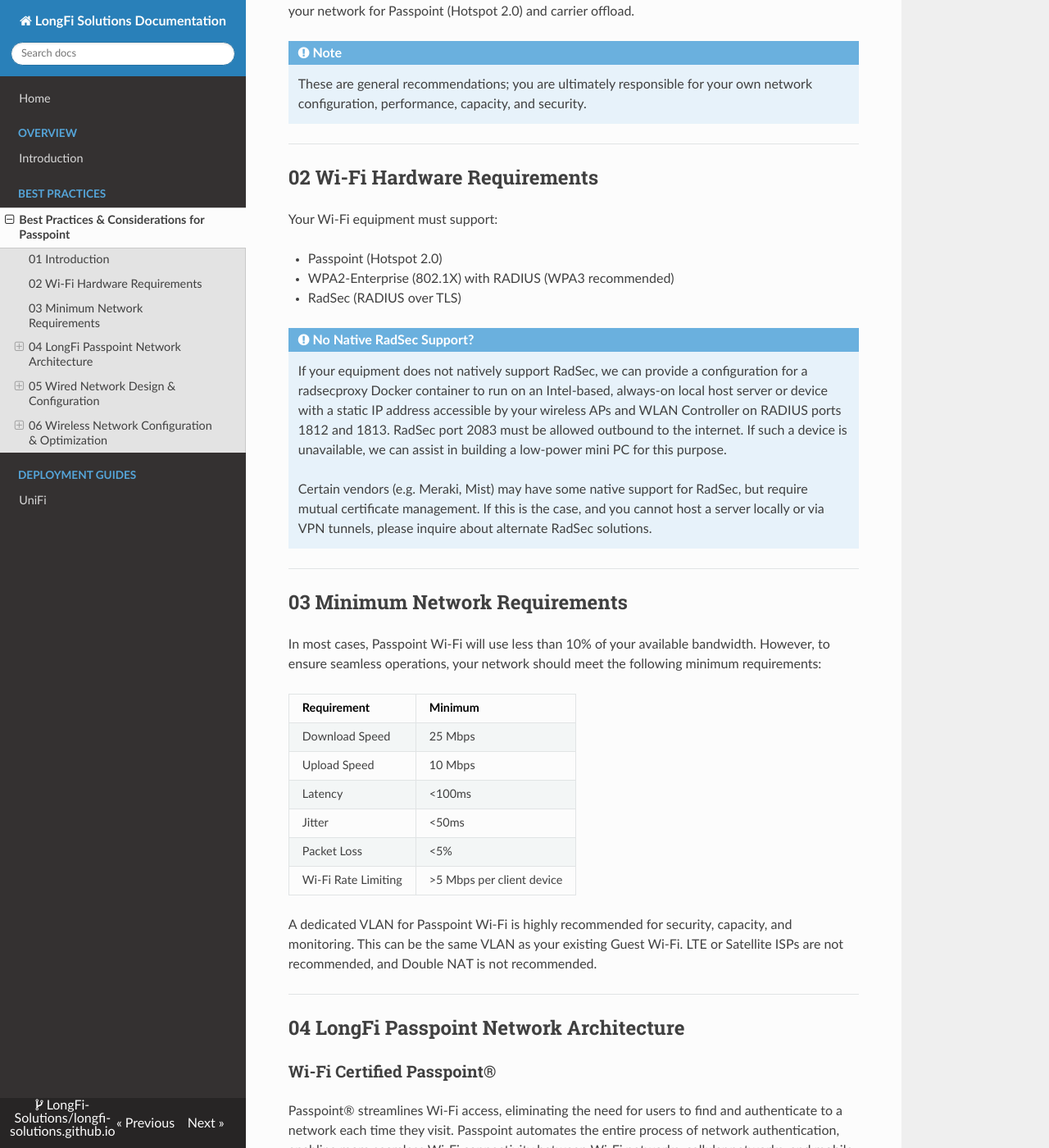
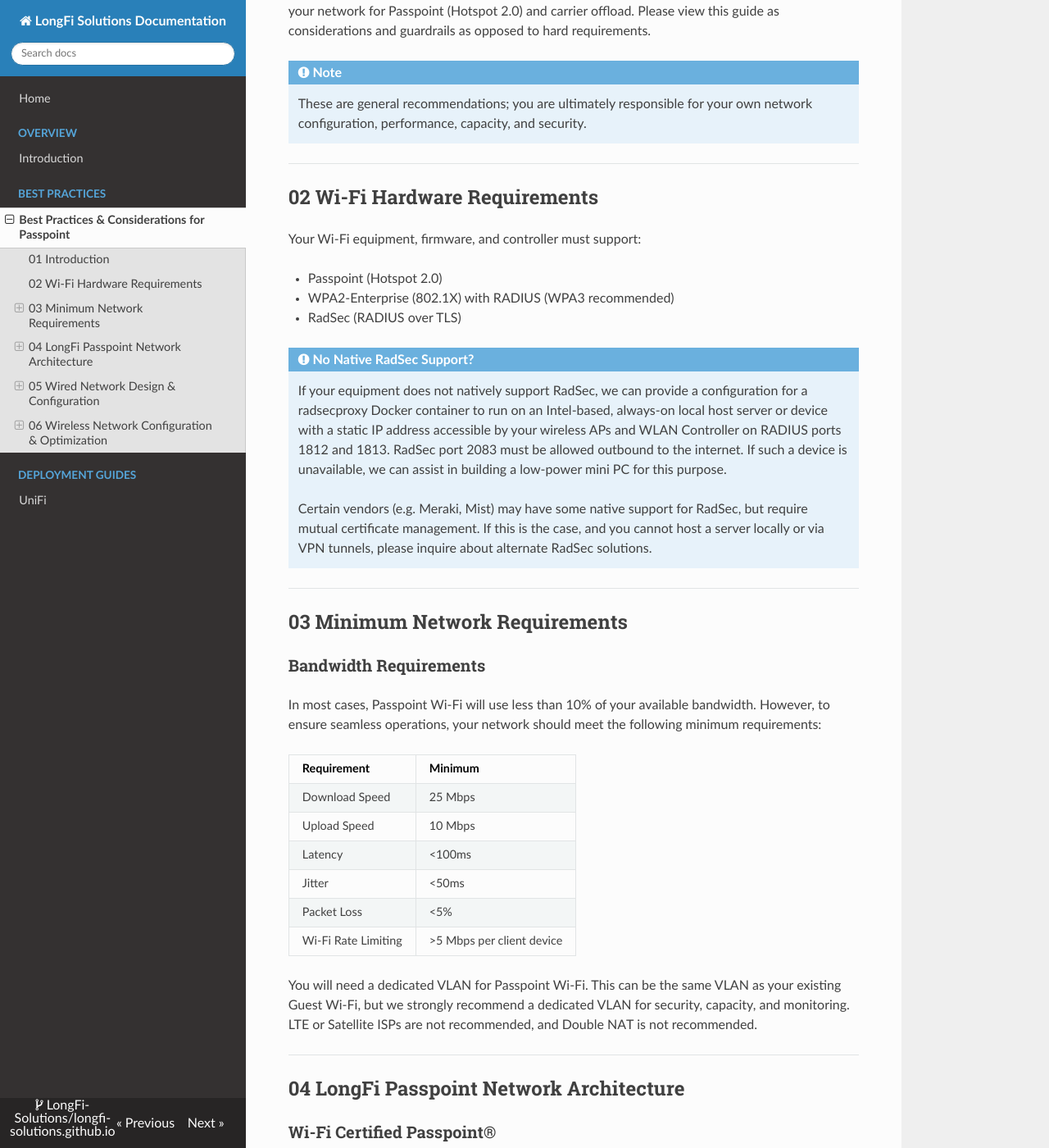
Before and after one commit to LongFi-Solutions/longfi-solutions.github.io, an MkDocs documentation site: the page built from docs/best-practices/index.md, in a window 1280 px wide and 1400 px high, scrolled down 262 px. Shown: the whole window at 82% size. Built offline with MkDocs 1.6.1, drawn with Linux system fonts in a browser that asks for light colours; nearby versions of some CDN libraries; some of the changed text lies outside the part shown.

Commit message:
Update Best Practices “index”

```diff
--- a/docs/best-practices/index.md
+++ b/docs/best-practices/index.md
@@ -6,7 +6,7 @@ title: Best Practices for Passpoint and Mobile Offloading
 
 ## 01 Introduction
 
-This guide provides a brief overview of primary recommendations and best practices for configuring your network for Passpoint (Hotspot 2.0) and carrier offload.
+This guide provides a brief overview of primary recommendations and best practices for configuring your network for Passpoint (Hotspot 2.0) and carrier offload.  Please view this guide as considerations and guardrails as opposed to hard requirements.
 
 !!! note
     These are general recommendations; you are ultimately responsible for your own network configuration, performance, capacity, and security.
@@ -15,7 +15,7 @@ This guide provides a brief overview of primary recommendations and best practic
 
 ## 02 Wi-Fi Hardware Requirements
 
-Your Wi-Fi equipment must support:
+Your Wi-Fi equipment, firmware, and controller must support:
 
 - Passpoint (Hotspot 2.0)
 - WPA2-Enterprise (802.1X) with RADIUS (WPA3 recommended)
@@ -30,6 +30,8 @@ Your Wi-Fi equipment must support:
 
 ## 03 Minimum Network Requirements
 
+### Bandwidth Requirements
+
 In most cases, Passpoint Wi-Fi will use less than 10% of your available bandwidth. However, to ensure seamless operations, your network should meet the following minimum requirements:
 
 | Requirement | Minimum |
@@ -41,7 +43,7 @@ In most cases, Passpoint Wi-Fi will use less than 10% of your available bandwidt
 | Packet Loss | <5% |
 | Wi-Fi Rate Limiting | >5 Mbps per client device |
 
-A dedicated VLAN for Passpoint Wi-Fi is highly recommended for security, capacity, and monitoring. This can be the same VLAN as your existing Guest Wi-Fi. LTE or Satellite ISPs are not recommended, and Double NAT is not recommended.
+You will need a dedicated VLAN for Passpoint Wi-Fi. This can be the same VLAN as your existing Guest Wi-Fi, but we strongly recommend a dedicated VLAN for security, capacity, and monitoring. LTE or Satellite ISPs are not recommended, and Double NAT is not recommended.
 
 ***
 
```
